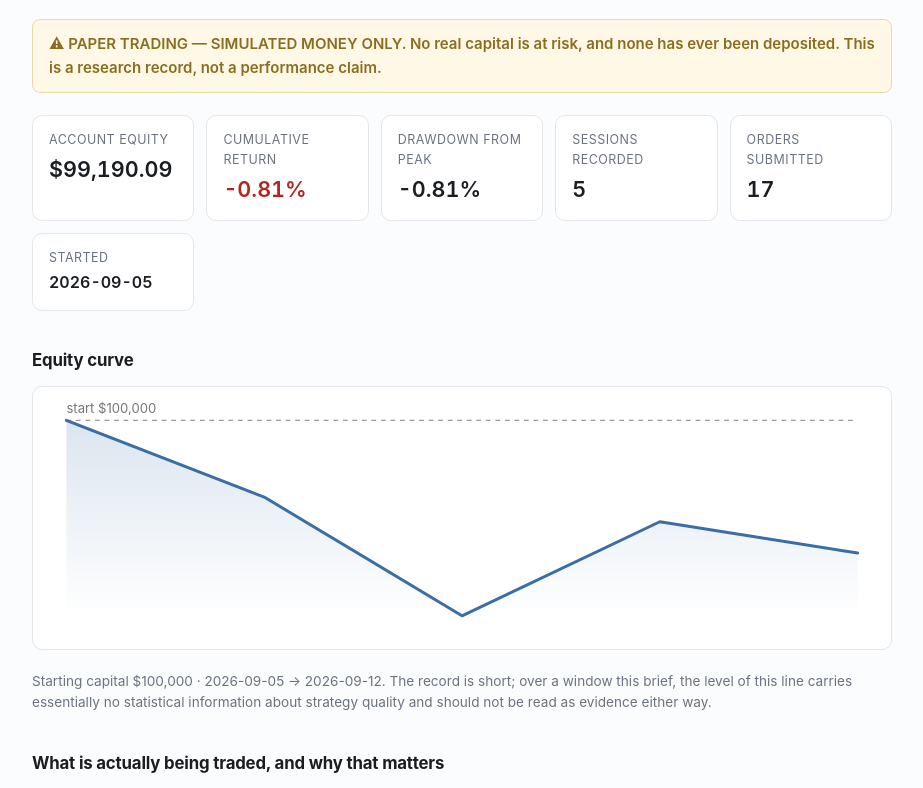
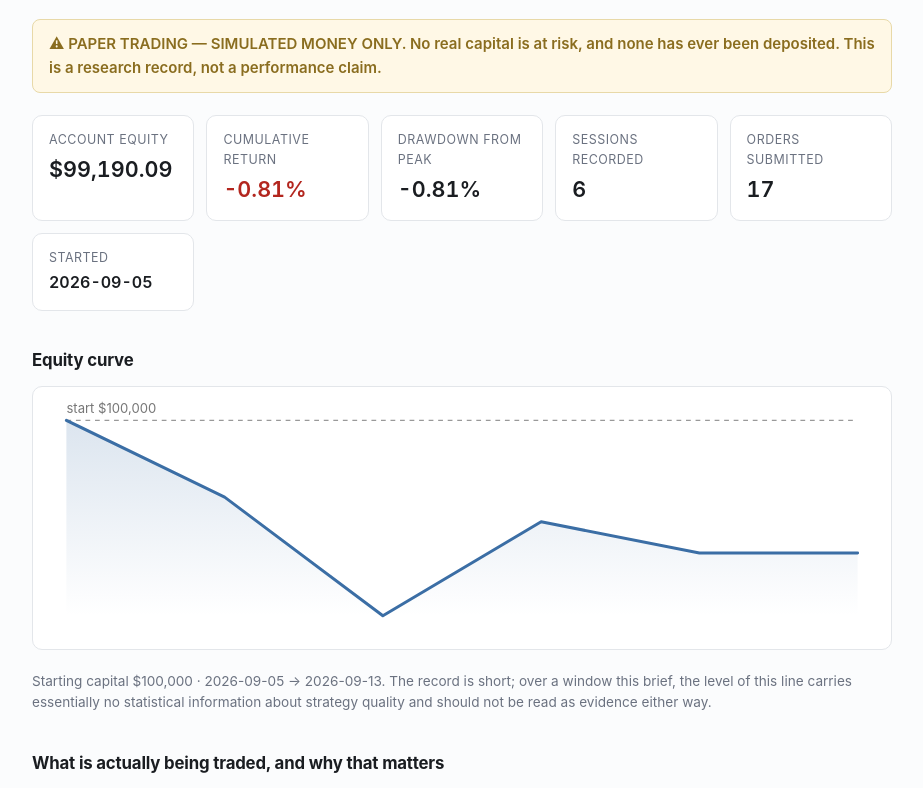
Before and after one commit to HarshitK2814/quantitative-trading-research, a plain HTML site: page docs/index.html in a window 1280 px wide. Shown: the part 128-916 px from the top of the page, without its empty margins (178-1101 px from the left). Drawn offline with Linux system fonts and the light colour scheme.

Commit message:
auto: daily paper-trading journal update 2026-09-13
Automated nightly commit via scripts/run_live_scheduled.ps1 (Windows
Task Scheduler, task PaperTradingDailyRun). No code changes -- journal
CSVs and the generated track-record page.

```diff
--- a/docs/index.html
+++ b/docs/index.html
@@ -61,7 +61,7 @@ performance claim.</div>
   <div class="card"><div class="k">Drawdown from peak</div>
     <div class="v">-0.81%</div></div>
   <div class="card"><div class="k">Sessions recorded</div>
-    <div class="v">5</div></div>
+    <div class="v">6</div></div>
   <div class="card"><div class="k">Orders submitted</div>
     <div class="v">17</div></div>
   <div class="card"><div class="k">Started</div>
@@ -71,20 +71,20 @@ performance claim.</div>
 <h2>Equity curve</h2>
 <svg viewBox="0 0 720 220" class="chart"
      role="img" aria-label="Paper account equity curve">
-  <polygon points="28,192 28.00,28.00 194.00,92.38 360.00,192.00 526.00,113.09 692.00,139.33 692,192" fill="url(#g)" opacity="0.18"/>
+  <polygon points="28,192 28.00,28.00 160.80,92.38 293.60,192.00 426.40,113.09 559.20,139.33 692.00,139.33 692,192" fill="url(#g)" opacity="0.18"/>
   <defs><linearGradient id="g" x1="0" y1="0" x2="0" y2="1">
     <stop offset="0%" stop-color="#3b6ea5"/>
     <stop offset="100%" stop-color="#3b6ea5" stop-opacity="0"/>
   </linearGradient></defs>
   <line x1="28" y1="28.00" x2="692" y2="28.00"
         stroke="#999" stroke-dasharray="4 4" stroke-width="1"/>
-  <polyline points="28.00,28.00 194.00,92.38 360.00,192.00 526.00,113.09 692.00,139.33" fill="none" stroke="#3b6ea5" stroke-width="2.5"
+  <polyline points="28.00,28.00 160.80,92.38 293.60,192.00 426.40,113.09 559.20,139.33 692.00,139.33" fill="none" stroke="#3b6ea5" stroke-width="2.5"
             stroke-linejoin="round" stroke-linecap="round"/>
   <text x="28" y="22.00" font-size="11" fill="#777">
     start $100,000</text>
 </svg>
 <p class="muted" style="font-size:.85rem">Starting capital $100,000
-· 2026-09-05 → 2026-09-12. The record is short; over a window this
+· 2026-09-05 → 2026-09-13. The record is short; over a window this
 brief, the level of this line carries essentially no statistical information
 about strategy quality and should not be read as evidence either way.</p>
 
@@ -153,7 +153,7 @@ that passed every in-sample test and then failed out-of-sample.
 </ul>
 
 <footer>
-Generated 2026-09-12 16:00 UTC from commit <code>263c140</code> ·
+Generated 2026-09-13 16:00 UTC from commit <code>7166bf9</code> ·
 <a href="https://github.com/HarshitK2814/quantitative-trading-research">Full repository</a><br>
 Paper trading only. Nothing here is investment advice, a performance claim, or
 an offer of any kind.
--- a/portfolio/daily_snapshot.csv
+++ b/portfolio/daily_snapshot.csv
@@ -11,3 +11,4 @@ date,timestamp_utc,strategy_version,equity,last_equity,cash,daily_return,cumulat
 2026-09-10,2026-09-10T17:45:02.068518+00:00,H1-momentum-126-21-k5-monthly,98806.9,99466.32,10444.27,-0.00662958,-0.011931,-0.011931,0.894283,0.894283,0.105717,6,0.199788,"{""IWM"": 57.0, ""QQQ"": 23.0, ""SPY"": 21.0, ""SPY261002P00720000"": 1.0, ""XLE"": 303.0, ""XLK"": 106.0}",758.45,orders_submitted=0;turnover=0.0000
 2026-09-11,2026-09-11T16:00:27.111832+00:00,H1-momentum-126-21-k5-monthly,99380.94,98660.53,10444.22,0.00730191,-0.0061906,-0.0061906,0.894936,0.894936,0.105064,6,0.200724,"{""IWM"": 57.0, ""QQQ"": 23.0, ""SPY"": 21.0, ""SPY261002P00720000"": 1.0, ""XLE"": 303.0, ""XLK"": 106.0}",765.91,orders_submitted=2;turnover=0.0026
 2026-09-12,2026-09-12T16:00:26.753564+00:00,H1-momentum-126-21-k5-monthly,99190.09,99189.09,10567.12,1.008e-05,-0.0080991,-0.0080991,0.893466,0.893466,0.106534,6,0.199643,"{""IWM"": 57.0, ""QQQ"": 23.0, ""SPY"": 21.0, ""SPY261002P00720000"": 1.0, ""XLE"": 304.0, ""XLK"": 105.0}",764.22,orders_submitted=0;turnover=0.0000
+2026-09-13,2026-09-13T16:00:20.175333+00:00,H1-momentum-126-21-k5-monthly,99190.09,99189.09,10567.12,1.008e-05,-0.0080991,-0.0080991,0.893466,0.893466,0.106534,6,0.199643,"{""IWM"": 57.0, ""QQQ"": 23.0, ""SPY"": 21.0, ""SPY261002P00720000"": 1.0, ""XLE"": 304.0, ""XLK"": 105.0}",764.22,orders_submitted=0;turnover=0.0000
```
